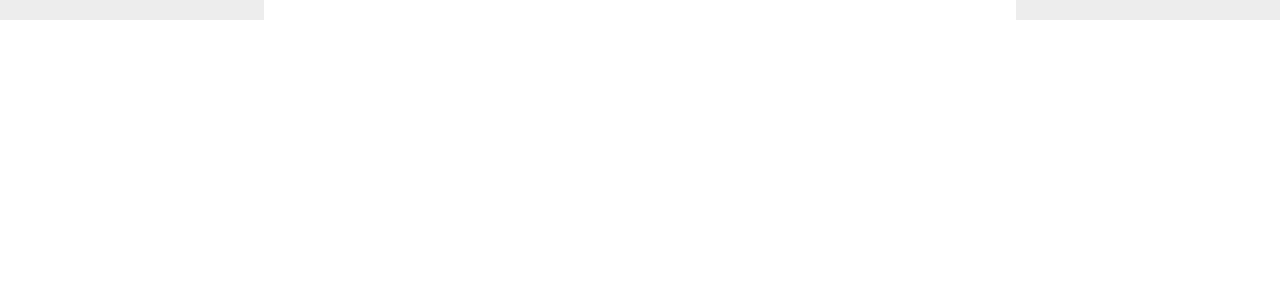
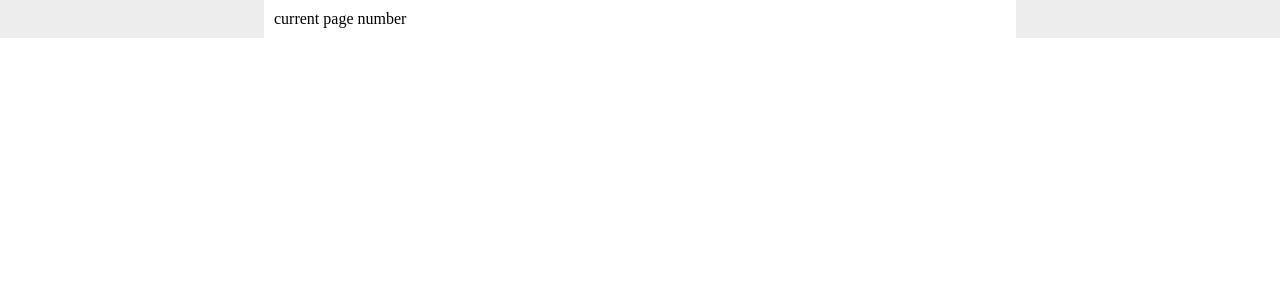
Before and after one commit to SteinW1/SampleBlog, a Django app: page / in a window 1280 px wide. Shown: the part 38-338 px from the top of the page. Run offline with Django 3.2, Linux system fonts and the light colour scheme; data that the repository does not hold is empty; some libraries are stand-ins or nearby versions.

Commit message:
started adding pagination to home view

```diff
--- a/blog/articles/templates/articles/articles.html
+++ b/blog/articles/templates/articles/articles.html
@@ -3,10 +3,23 @@
     <div class="article-container">
         {{ test_text }}
         {% for article in articles %}
-            <h1>{{ article.title }}</h1>
-            <p>{{ article.author }}</p>
-            <p>{{ article.date_posted }}</p>
-            <p>{{ article.content }}</p>
+            <div class="article-header">
+                <h1>{{ article.title }}</h1>
+                <p>{{ article.author }}</p>
+                <p>{{ article.date_posted }}</p>
+            </div>
+            <div class="article-body">
+                <p>{{ article.content }}</p>
+            </div>
         {% endfor %}
+        <div class="pagination">
+            {% if page_obj.has_previous %}
+            {% endif %}
+
+            current page number
+
+            {% if page_obj.has_next %}
+            {% endif %}
+        </div>
     </div>
 {% endblock content %}
--- a/blog/main/views.py
+++ b/blog/main/views.py
@@ -1,3 +1,4 @@
+from django.core.paginator import Paginator
 from django.shortcuts import render
 from articles.views import articles
 # Create your views here.
@@ -7,7 +8,7 @@
         "view_name":"home",
         "articles": articles(),
     }
-
+    paginator = Paginator
 
 
     return render(request, 'main/home.html', context)
```
